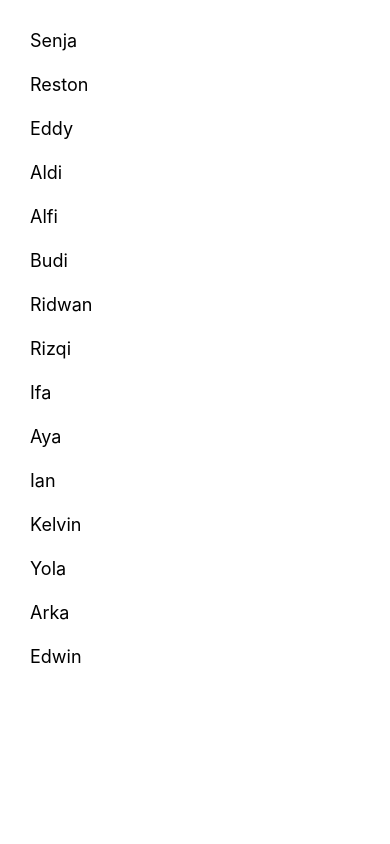
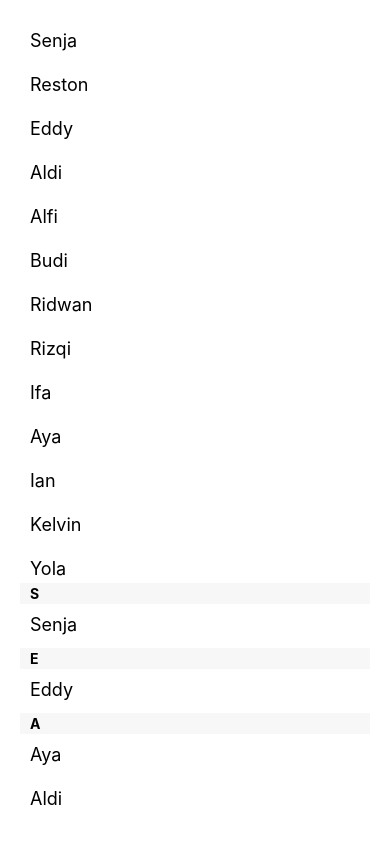
Before and after one commit to ianadiwibowo/medit, a React Native app: screen / in a window 390 px wide. Built offline with nearby package versions, Linux system fonts and the light colour scheme.

Commit message:
Add SectionList

```diff
--- a/App.js
+++ b/App.js
@@ -1,5 +1,5 @@
 import React, { Component } from 'react';
-import { AppRegistry, FlatList, StyleSheet, Text, View } from 'react-native';
+import { AppRegistry, FlatList, SectionList, StyleSheet, Text, View } from 'react-native';
 
 export default class App extends Component {
   render() {
@@ -25,6 +25,15 @@ export default class App extends Component {
           ]}
           renderItem={({item}) => <Text style={styles.item}>{item.name}</Text>}
         />
+        <SectionList
+          sections={[
+              {title: 'S', data: ['Senja']},
+              {title: 'E', data: ['Eddy']},
+              {title: 'A', data: ['Aya', 'Aldi', 'Alfi']},
+          ]}
+          renderItem={({item}) => <Text style={styles.item}>{item}</Text>}
+          renderSectionHeader={({section}) => <Text style={styles.sectionHeader}>{section.title}</Text>}
+        />
       </View>
     );
   }
@@ -40,5 +49,14 @@ const styles = StyleSheet.create({
     padding: 10,
     fontSize: 18,
     height: 44
-  }
+  },
+  sectionHeader: {
+    paddingTop: 2,
+    paddingLeft: 10,
+    paddingRight: 10,
+    paddingBottom: 2,
+    fontSize: 14,
+    fontWeight: 'bold',
+    backgroundColor: 'rgba(247,247,247,1.0)',
+  },
 });
```
